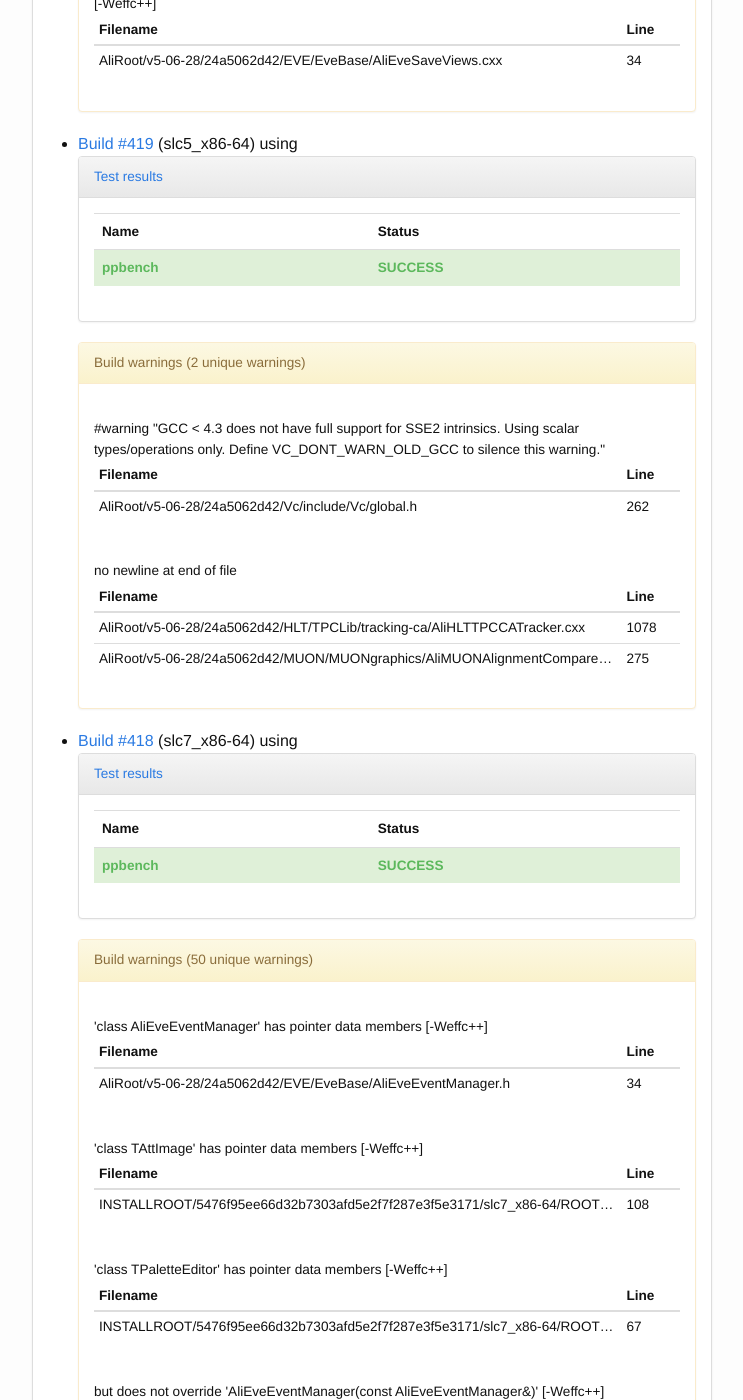
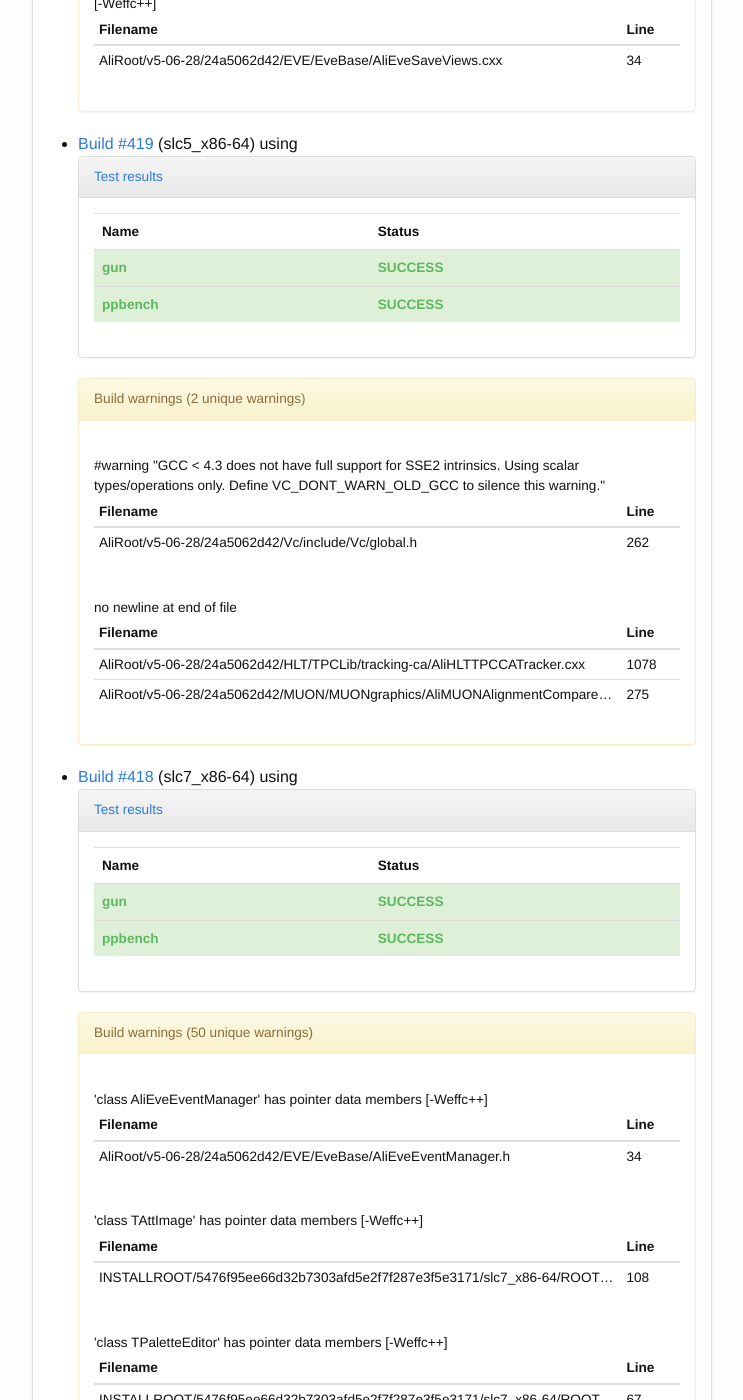
Before and after one commit to alisw/alisw.github.io, a Jekyll site: the page built from index.html, in a window 1280 px wide and 1400 px high, scrolled down 6862 px. Shown: the whole window, without its empty margins (268-1011 px from the left). Built offline with Jekyll 4.4.1, drawn with Linux system fonts in a browser that asks for light colours; nearby versions of some CDN libraries; some of the changed lines change nothing that is shown.

Commit message:
Updated results.

```diff
--- a/_data/tests_status.json
+++ b/_data/tests_status.json
@@ -231,6 +231,44 @@
           } ]
         }
       }, {
+        "key" : "418",
+        "by_name" : {
+          "buckets" : [ {
+            "key" : "gun",
+            "status" : {
+              "buckets" : [ {
+                "key" : "SUCCESS"
+              } ]
+            }
+          }, {
+            "key" : "ppbench",
+            "status" : {
+              "buckets" : [ {
+                "key" : "SUCCESS"
+              } ]
+            }
+          } ]
+        }
+      }, {
+        "key" : "419",
+        "by_name" : {
+          "buckets" : [ {
+            "key" : "gun",
+            "status" : {
+              "buckets" : [ {
+                "key" : "SUCCESS"
+              } ]
+            }
+          }, {
+            "key" : "ppbench",
+            "status" : {
+              "buckets" : [ {
+                "key" : "SUCCESS"
+              } ]
+            }
+          } ]
+        }
+      }, {
         "key" : "421",
         "by_name" : {
           "buckets" : [ {
@@ -285,30 +323,6 @@
             }
           } ]
         }
-      }, {
-        "key" : "418",
-        "by_name" : {
-          "buckets" : [ {
-            "key" : "ppbench",
-            "status" : {
-              "buckets" : [ {
-                "key" : "SUCCESS"
-              } ]
-            }
-          } ]
-        }
-      }, {
-        "key" : "419",
-        "by_name" : {
-          "buckets" : [ {
-            "key" : "ppbench",
-            "status" : {
-              "buckets" : [ {
-                "key" : "SUCCESS"
-              } ]
-            }
-          } ]
-        }
       } ]
     }
   }
```
